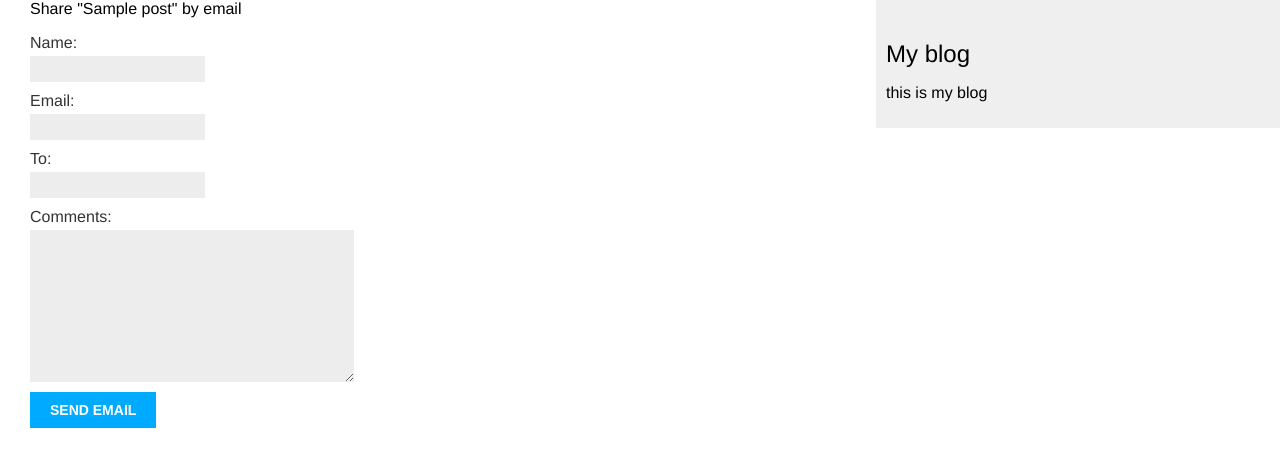
After one commit to healingfields/django_blog, a Django app: page /blog/1/share/ in a window 1280 px wide. The commit adds this page. Shown: the top 467 px of the page. Run offline with Django 3.2, Linux system fonts and the light colour scheme; tables that the repository leaves empty hold one stand-in row (values such as "Sample post").

Commit message:
sharing posts by email

```diff
--- /dev/null
+++ b/blog/forms.py
@@ -0,0 +1,9 @@
+from django import forms
+
+
+class MailForm(forms.Form):
+    name = forms.CharField(max_length=30)
+    email = forms.EmailField()
+    to = forms.EmailField()
+    comments = forms.CharField(required=False,
+                               widget=forms.Textarea)
--- a/blog/templates/blog/post/post_detail.html
+++ b/blog/templates/blog/post/post_detail.html
@@ -14,4 +14,9 @@
         <p>
         {{ post.body |linebreaks }}
         </p>
+    <p>
+        <a href="{% url "blog:post_share" post.id %}">
+            Share this post
+        </a>
+    </p>
 {% endblock %}
--- /dev/null
+++ b/blog/templates/blog/post/share.html
@@ -0,0 +1,21 @@
+{% extends 'blog/base.html' %}
+{% block title %}Share a post{% endblock %}
+
+{% block content %}
+    {% if sent %}
+        <h1>email successfully sent</h1>
+        <p>
+            "{{ post.title }}" was successfully sent to "{{ form.cleaned_data.to }}
+        </p>
+    {% else %}
+    <h>Share "{{ post.title }}" by email</h>
+    <form method="post">
+    {%  if form.has_error %}
+        <p style="color: red">{{ form.errors }}</p>
+    {% endif %}
+    {{ form.as_p }}
+    {% csrf_token %}
+    <input type="submit" value="send email">
+    </form>
+    {% endif %}
+{% endblock %}
--- a/blog/urls.py
+++ b/blog/urls.py
@@ -6,5 +6,6 @@ app_name = 'blog'
 urlpatterns = [
     path('', views.PostListView.as_view(), name='post_list'),
     path('<int:year>/<int:month>/<int:day>/<slug:post_slug>',
-         views.post_detail, name='post_detail')
+         views.post_detail, name='post_detail'),
+    path('<int:post_id>/share/', views.post_share, name='post_share')
 ]
--- a/blog/views.py
+++ b/blog/views.py
@@ -2,6 +2,8 @@ from django.core.paginator import Paginator, PageNotAnInteger, EmptyPage
 from django.shortcuts import render, get_object_or_404
 from .models import Post
 from django.views.generic import ListView
+from .forms import MailForm
+from django.core.mail import send_mail
 
 
 class PostListView(ListView):
@@ -28,3 +30,22 @@ def post_detail(request, year, month, day,post_slug):
                                     publish__month=11,
                                     publish__day=25)
     return render(request, 'blog/post/post_detail.html', {'post':post})
+
+def post_share(request, post_id):
+    post = get_object_or_404(Post, id=post_id, status='published')
+    print("aaaaaaaaaaaaaaaaaaaaaaaaaaaaaaaaaaaaaaaaaaaaaaaaaaaaaaaaaaaaaa")
+    sent = False
+    if request.method == 'POST':
+        form = MailForm(request.POST)
+        if form.is_valid():
+            cd = form.cleaned_data
+            post_url = request.build_absolute_uri(post.get_absolute_url())
+            subject = f"{cd['name']} recommends you read {post.title}"
+            message = f"Read {post.title} at {post_url}\n\n" \
+                      f"{cd['name']}'s comments : {cd['comments']}"
+            print(cd)
+            send_mail(subject, message, cd['email'], [cd['to']], fail_silently=True)
+            sent = True
+    else:
+        form = MailForm()
+    return render(request, 'blog/post/share.html', {'post': post, 'form': form, 'sent': sent})
```
Also changed, not shown: config/settings.py (+7 -0 lines).
